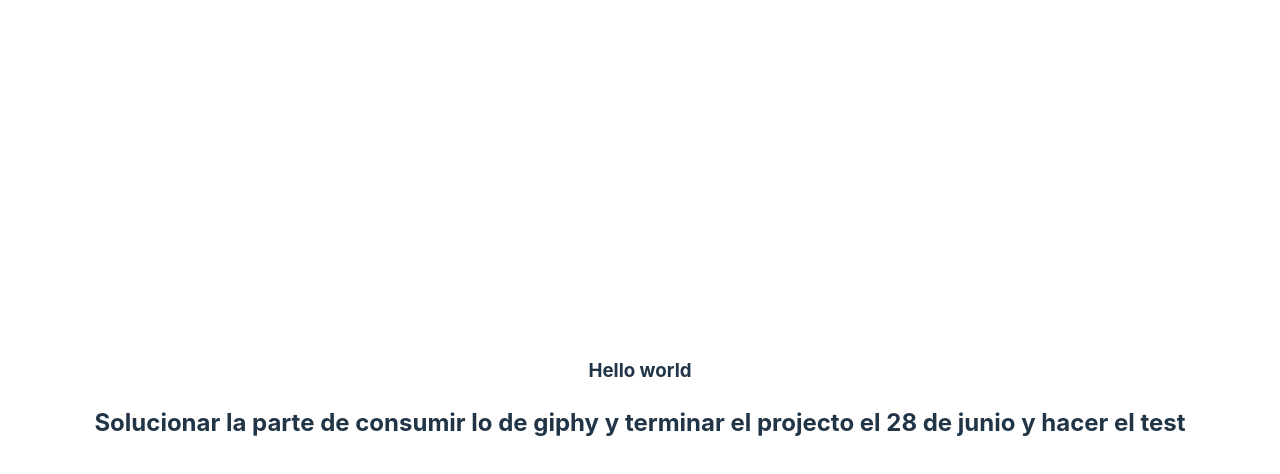
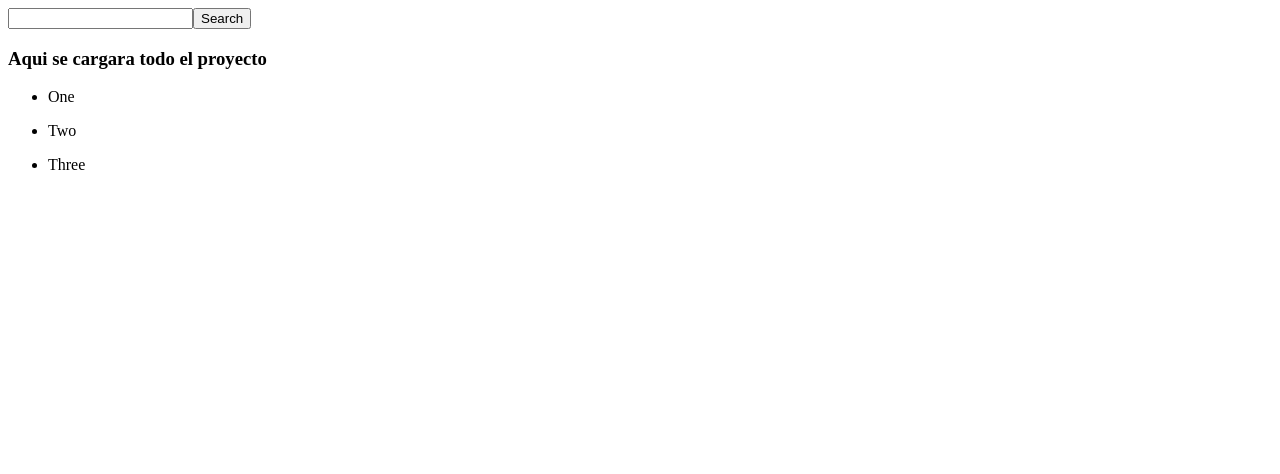
Before and after one commit to miguel8arivera/01-app-gifs-project, a React (Vite) app: page / in a window 1280 px wide. Shown: the top 474 px of the page. Built offline with nearby package versions, Linux system fonts and the light colour scheme.

Commit message:
component folder create

```diff
--- a/src/App.tsx
+++ b/src/App.tsx
@@ -1,15 +1,16 @@
-import './App.css';
+import { useState } from 'react';
+import MainLayout from './components/MainLayout';
 
 function App() {
+  const [categories, setCategories] = useState<string[]>([
+    'One',
+    'Two',
+    'Three',
+  ]);
+
   return (
     <>
-      <div>
-        <h3>Hello world</h3>
-        <h2>
-          Solucionar la parte de consumir lo de giphy y terminar el projecto el
-          28 de junio y hacer el test
-        </h2>
-      </div>
+      <MainLayout categories={categories} setCategories={setCategories} />
     </>
   );
 }
--- /dev/null
+++ b/src/components/MainLayout.tsx
@@ -0,0 +1,19 @@
+import SearchInput from './SearchInput';
+import TableImage from './TableImage';
+
+type MainLayoutProps = {
+  setCategories: React.Dispatch<React.SetStateAction<string[]>>;
+  categories: string[];
+};
+
+const MainLayout = ({ categories, setCategories }: MainLayoutProps) => {
+  return (
+    <div>
+      <SearchInput setCategories={setCategories} />
+      <h3>Aqui se cargara todo el proyecto</h3>
+      <TableImage categories={categories} />
+    </div>
+  );
+};
+
+export default MainLayout;
--- /dev/null
+++ b/src/components/SearchInput.tsx
@@ -0,0 +1,36 @@
+import { useState } from 'react';
+
+type SearchInputProps = {
+  setCategories?: React.Dispatch<React.SetStateAction<string[]>>;
+};
+
+function SearchInput({ setCategories }: SearchInputProps) {
+  const [inputSearchValue, setInputSearchValue] = useState<string>('');
+
+  const handleChangeInput = (e: React.ChangeEvent<HTMLInputElement>) => {
+    const { value } = e.target;
+    setInputSearchValue(value);
+  };
+
+  const onSubmit = (e: React.FormEvent<HTMLFormElement>) => {
+    e.preventDefault();
+    if (inputSearchValue.trim().length <= 2) return;
+    // setCategories && setCategories((prev) => [inputSearchValue, ...prev]);
+    setCategories && setCategories((prev) => [inputSearchValue, ...prev]);
+
+    setInputSearchValue('');
+  };
+
+  return (
+    <form onSubmit={onSubmit}>
+      <input
+        type="search"
+        value={inputSearchValue}
+        onChange={handleChangeInput}
+      />
+      <button>Search</button>
+    </form>
+  );
+}
+
+export default SearchInput;
--- /dev/null
+++ b/src/components/TableImage.tsx
@@ -0,0 +1,13 @@
+function TableImage({ categories }: { categories: string[] }) {
+  return (
+    <>
+      {categories?.map((category, index) => (
+        <ul key={index}>
+          <li>{category}</li>
+        </ul>
+      ))}
+    </>
+  );
+}
+
+export default TableImage;
```
Also changed, not shown: src/main.tsx (+5 -6 lines).
